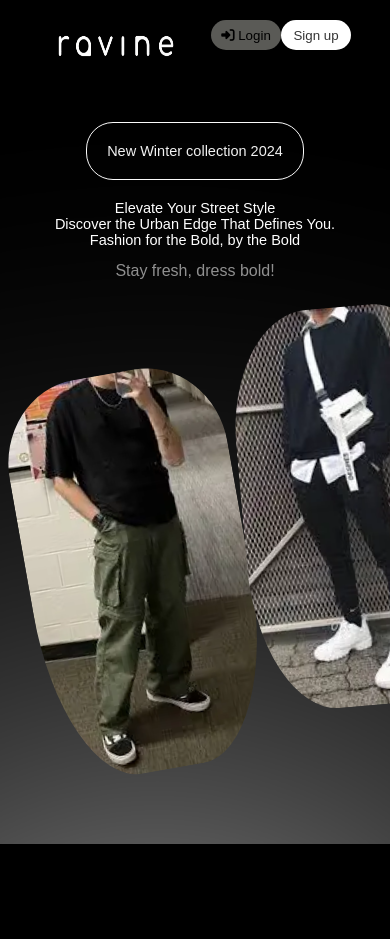
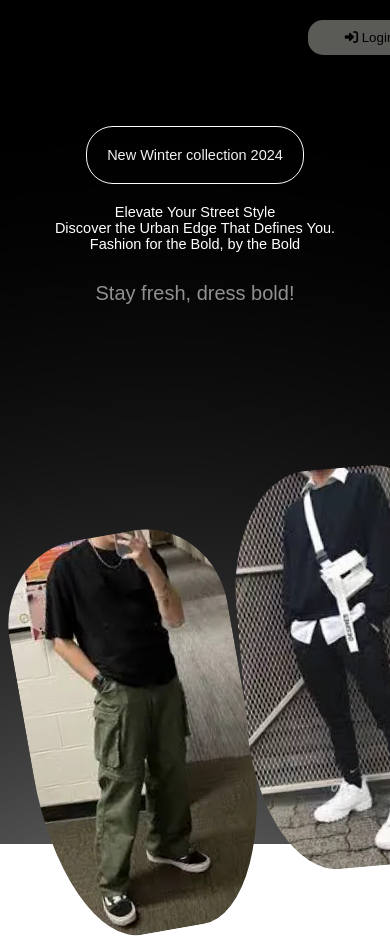
Before and after one commit to Carlitoz123/Carlitoz123.github.io, a PHP site: page / in a window 390 px wide. Before the commit the page ends 844 px from the top, so only its background shows below. Run offline with PHP 8.4, Linux system fonts and the light colour scheme; some libraries are stand-ins or nearby versions.

Commit message:
actualizacion final para subir

```diff
--- a/css/mediaquery.css
+++ b/css/mediaquery.css
@@ -1,6 +1,96 @@
 @media (max-width: 768px){
+    *{
+        height:auto;
+    }
+    div.login{
+        display: flex;
 
+        padding-bottom: 5px;
+        padding-top: 15px;
+        justify-items: center;
+
+
+    }
+    div.login button.login{
+       width:120px ;
+       height:35px ;
+       padding-right: 2px;
+    }
+    div.login button.signup{
+        width:120px ;
+        height:35px ;
+        padding-right: 2px;
+     }
+    header{
+        overflow-x: hidden;
+        overflow-y: hidden;
+        padding-left: 10px;
+        ;
+        justify-content: space-between;
+    }
+    header  nav ul li{
+        display: none;
+
+    }
+    div.frase{
+        padding-top: 20px;
+        padding-bottom: 10px;
+        font-size: 14.5px;
+    }
+    /* acomodamos linea new winter */
+    section#barra nav.barra{
+        font-size: 22px;
+    }
+    section#barra{
+        padding-top: 20px;
+    }
+    div.frase{
+        font-size: 30px;
+        padding-top: 60px;
+    }
+    div.corta{
+        font-size: 20px;
+        padding-top: 20px;
+    }
+    .wrapper{
+       margin: 10px ;
+    }
+    /* ocultar logo */
+    header.logo{
+        display: none;
+        background-size: cover;
+    background-position: center;
+
+    }
+    /* deslizar imagenes para que no abarque de mas */
+    section#images{
+        padding-top: 140px;
+        display: flex;
+
+
+        overflow-y: hidden;
+    }
+    section#images div.arrowleft{
+        display: none;
+    }
+    section#images div.arrowrigth{
+        display: none;
+    }
+    div.logo{
+        height:90%;
+        width: 100%;
+        padding-bottom: 10px;
+        padding-right: 280px;
+    }
 }
+
+
+
+
+
+
+
+
 @media (max-width: 425px){
     *{
         height:auto;
--- a/css/styles.css
+++ b/css/styles.css
@@ -1,7 +1,7 @@
 *{
   margin: 0;
   padding: 0;
-
+  height:auto;
 }
 body{
     height:100vh;
```
